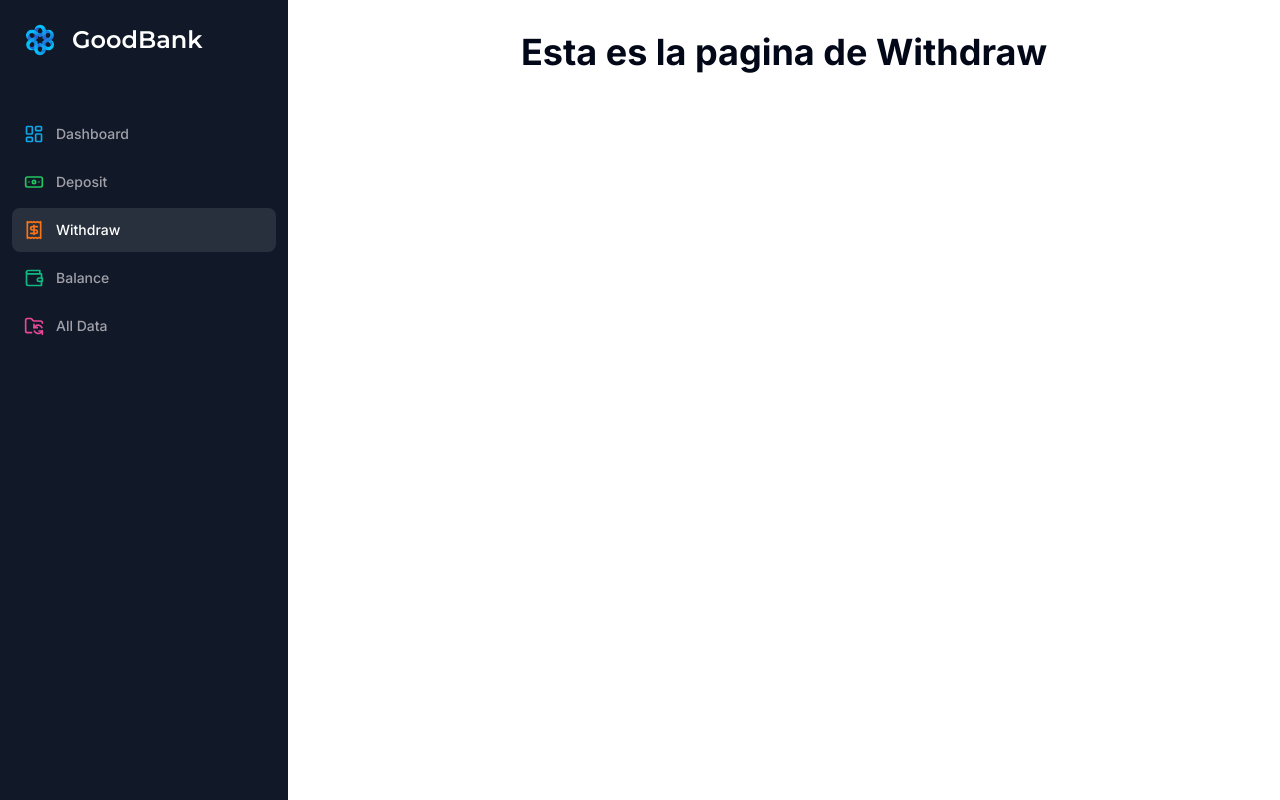
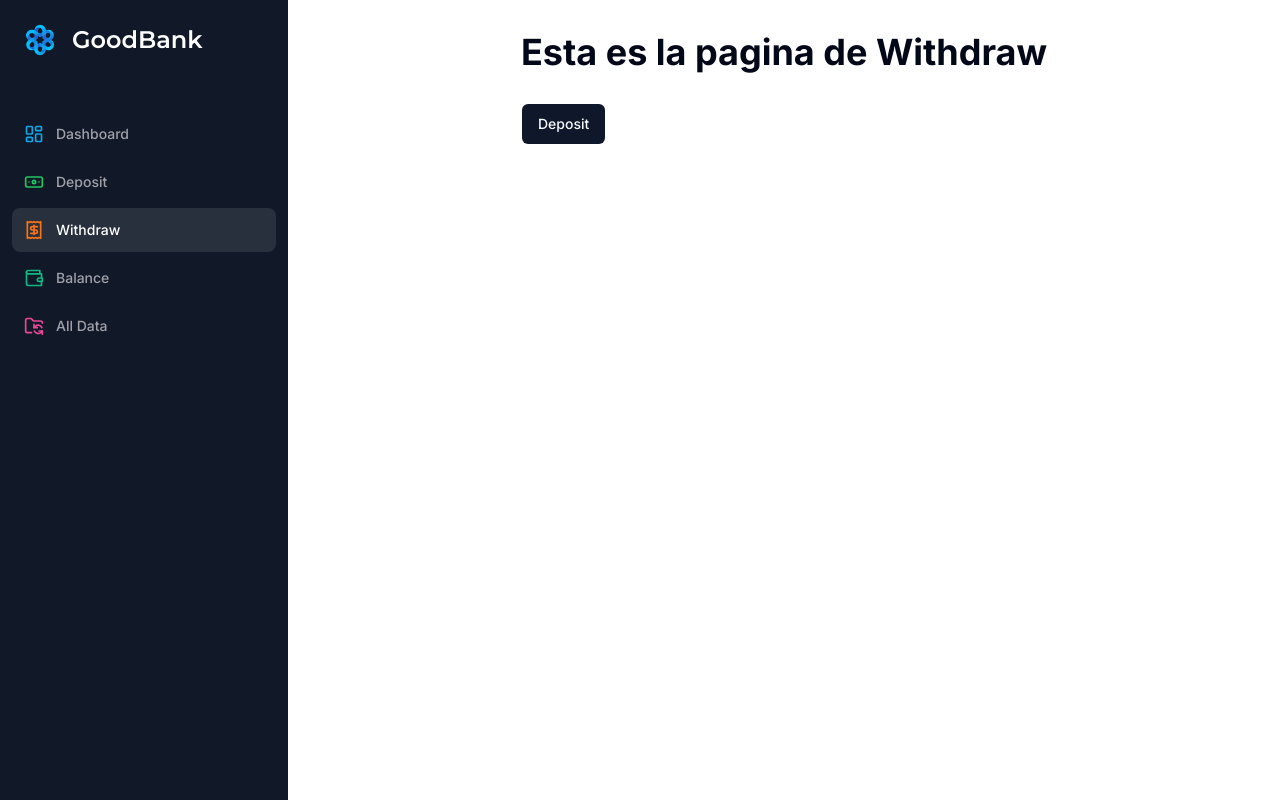
Before and after one commit to Davidfvillamil/Campstone_goodbank, a Next.js app in the folder goodbank/: page /withdraw in a window 1280 px wide. Built offline with nearby package versions, Linux system fonts and the light colour scheme; no server answers.

Commit message:
agregar funcionalidad de Withdraw

```diff
--- a/goodbank/app/(dashboard)/(routes)/withdraw/page.tsx
+++ b/goodbank/app/(dashboard)/(routes)/withdraw/page.tsx
@@ -1,4 +1,61 @@
+'use client'
+import { useState } from "react";
+import { Button } from "@/components/ui/button";
+import { useUser } from "@clerk/nextjs";
+import { getFirestore, doc, getDoc, updateDoc } from 'firebase/firestore';
+import firebaseConfig from "@/lib/firebaseConfig";
+import { initializeApp } from 'firebase/app';
+
+const app = initializeApp(firebaseConfig);
+const firestore = getFirestore(app);
+
 export default function Withdraw() {
+
+  const [withdrawAmount, setWithdrawAmount] = useState('');
+  const [errorWithdrawGreaterThanBalance, setErrorWithdrawGreaterThanBalance] = useState('')
+  const { user } = useUser();
+
+  const handleWithdraw = async () => {
+    try{
+      if (!user) {
+        console.error('Usuario no autenticado.');
+        return;
+      }
+      const userDocRef = doc(firestore, 'Users', user.id);
+      const userDocSnapshot = await getDoc(userDocRef);
+
+      if (userDocSnapshot.exists()) {
+        const userData = userDocSnapshot.data();
+
+        // Sumar el valor del depósito al balance actual
+        const currentBalance = userData.Balance || 0;
+        const withdrawValue = parseFloat(withdrawAmount);
+
+        if (!isNaN(withdrawValue) && withdrawValue > 0 && withdrawValue < userData.Balance) {
+          setErrorWithdrawGreaterThanBalance('')
+
+          const newBalance = currentBalance - withdrawValue;
+          // Actualizar el documento del usuario en Firestore con el nuevo balance
+          await updateDoc(userDocRef, { Balance: newBalance });
+
+          // Actualizar el estado local para reflejar el nuevo balance en la interfaz
+          setWithdrawAmount('');
+
+        } else if(!isNaN(withdrawValue) && withdrawValue > userData.Balance){
+          setErrorWithdrawGreaterThanBalance('The amount exceds the money in your account')
+        }else{
+          setErrorWithdrawGreaterThanBalance("You can't input negative values")
+
+        }
+      } else {
+        console.error('El documento del usuario no existe.');
+      }
+
+    }catch{
+
+    }
+  }
+
     return (
       <>
         <div>
@@ -8,6 +65,15 @@ export default function Withdraw() {
             </h2>
           </div>
         </div>
+
+       <input
+          type="number"
+          value={withdrawAmount}
+          onChange={(e) => setWithdrawAmount(e.target.value)}
+       />
+
+        <Button onClick={handleWithdraw}>Deposit</Button>
+        <h2>{errorWithdrawGreaterThanBalance}</h2>
       </>
     )
   }
```
